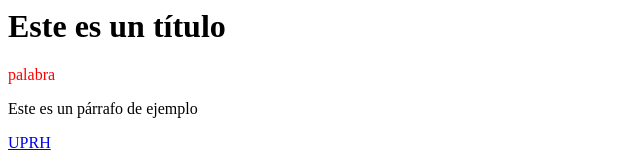
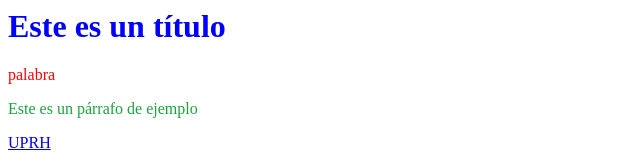
Before and after one commit to elioramosweb/elioramosweb.github.io, a plain HTML site: page index.html in a window 1280 px wide. Shown: the top 168 px of the page, without its empty margins (0-640 px from the left). Drawn offline with Linux system fonts and the light colour scheme.

Commit message:
version 4

```diff
--- a/index.html
+++ b/index.html
@@ -2,6 +2,7 @@
 
 <head>
 <title>P&aacute;gina de ejemplo</title>
+<link href="styles/style.css" rel="stylesheet" type="text/css">
 </head>
 
 <h1>Este es un t&iacute;tulo</h1>
--- a/styles/style.css
+++ b/styles/style.css
@@ -1,5 +1,8 @@
+h1 {
+    color:blue
+}
+
 p {
-    color:black;
-    text-align:justify
-
+    color:rgb(28, 163, 62);
+    text-align: left
 }
```
